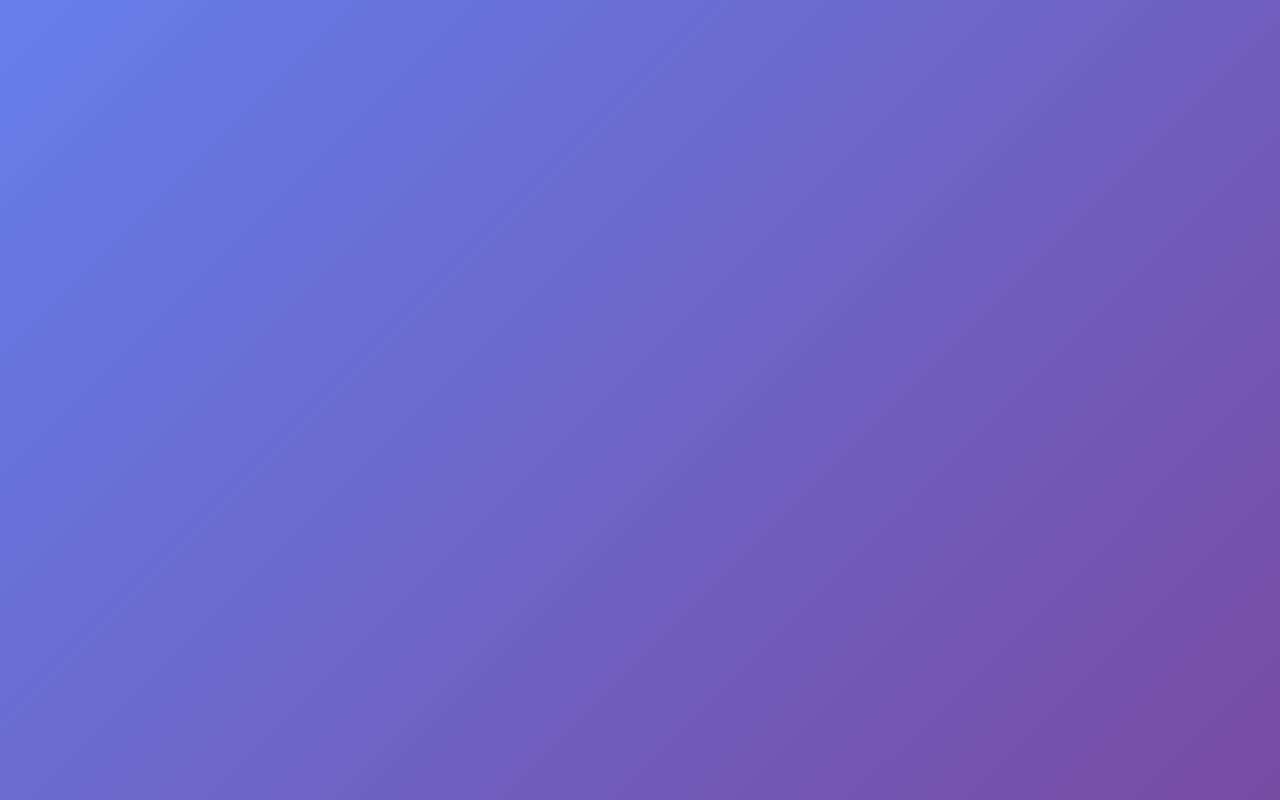
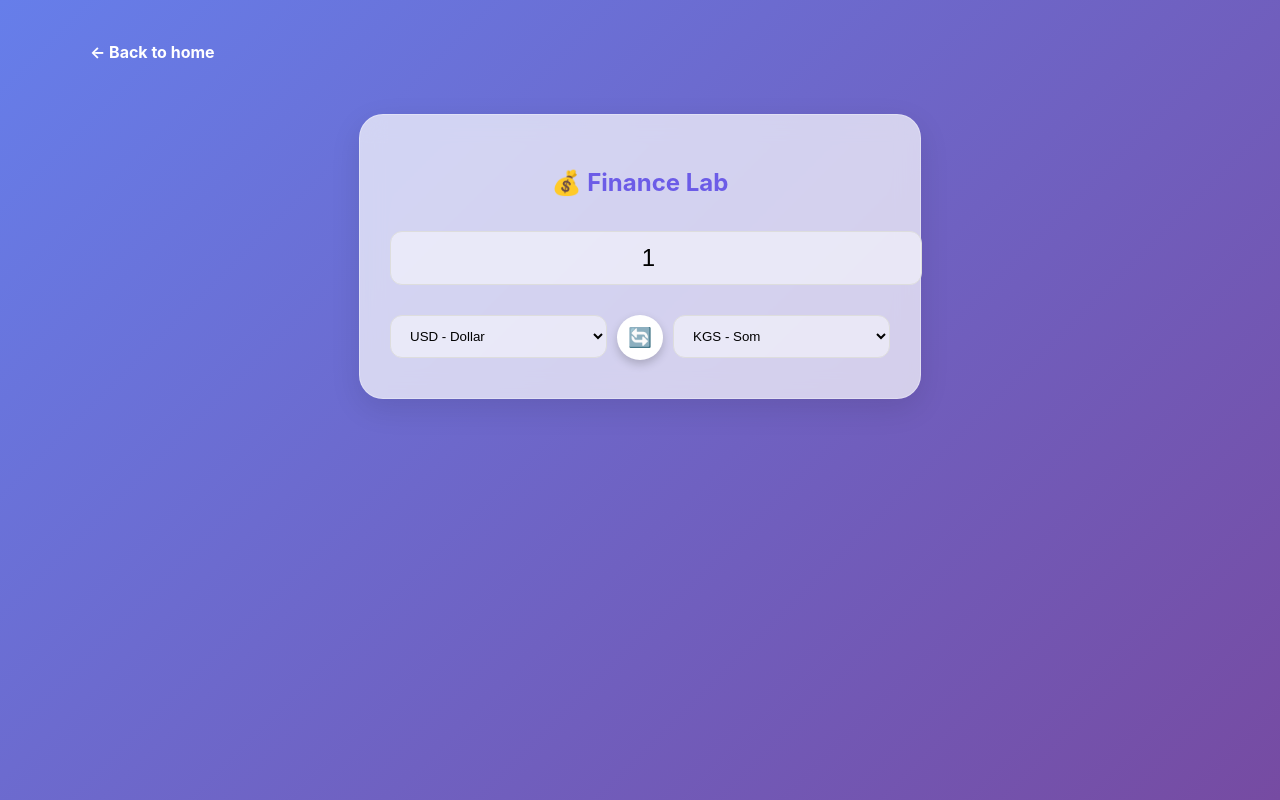
Before and after one commit to zarifull/React-Labs, a React (Vite) app: page /currency in a window 1280 px wide. Before the commit this address had no page. Built offline with nearby package versions, Linux system fonts and the light colour scheme; no server answers.

Commit message:
🚀 feat: added Currency Converter with a sober swap button and fixed Link reference errors

```diff
--- a/src/App.jsx
+++ b/src/App.jsx
@@ -4,6 +4,7 @@ import Home from './Home';
 import Weather from './Weather';
 import Lesson1 from './Lesson1';
 import TaskManager from './taskManager';
+import CurrencyConverter from './CurrencyConverter';
 function App() {
   return (
     <BrowserRouter>
@@ -11,8 +12,8 @@ function App() {
         <Route path="/" element={<Home />} />
         <Route path="/team-dashboard" element={<Lesson1 />} />
         <Route path="/task-manager" element={<TaskManager />} />
-
         <Route path="/weather" element={<Weather />} />
+        <Route path='/currency' element={<CurrencyConverter />}/>
       </Routes>
     </BrowserRouter>
   );
--- /dev/null
+++ b/src/CurrencyConverter.jsx
@@ -0,0 +1,112 @@
+import React, { use, useEffect, useState } from 'react';
+import { Link } from 'react-router-dom';
+
+const CurrencyConverter = () => {
+    const [amount,setAmount]= useState(1);
+    const [fromCurrency,setFromCurrency]=useState('USD');
+    const [toCurrency,setToCurrency]=useState('KGZ');
+    const [exchangeRate,setExchangeRate]=useState(null);
+    const [convertedAmount,setConvertedAmount]=useState(null);
+
+    const swapCurrencies = () => {
+        setFromCurrency(toCurrency);
+        setToCurrency(fromCurrency);
+    }
+    useEffect(() => {
+        const fetchRate = async () => {
+            try {
+                const response = await fetch(`https://api.exchangerate-api.com/v4/latest/${fromCurrency}`);
+                const data = await response.json();
+                setExchangeRate(data.rates[toCurrency]);
+            } catch (error) {
+                console.log("Error fetching exchange rate:", error);
+            }
+        };
+        fetchRate();
+    }, [fromCurrency, toCurrency,amount]);
+
+    useEffect(()=>{
+        if(exchangeRate){
+            setConvertedAmount((amount * exchangeRate).toFixed(2));
+        }
+    },[amount, exchangeRate]);
+  return (
+    <div className='container'>
+      <Link to='/' style={{color: 'white', fontWeight:'bold'}}>← Back to home</Link>
+      <div className="task-container" style={{ maxWidth: '500px', margin: '50px auto' }}>
+                <h2 style={{ color: '#6c5ce7', textAlign: 'center' }}>💰 Finance Lab</h2>
+
+                <div style={{ display: 'flex', flexDirection: 'column', gap: '20px', marginTop: '30px' }}>
+                    <input
+                        type="number"
+                        value={amount}
+                        onChange={(e) => setAmount(e.target.value)}
+                        className="weather-input"
+                        style={{ width: '100%', fontSize: '1.5rem', textAlign: 'center' }}
+                    />
+
+                    <div style={{ display: 'flex', gap: '10px' }}>
+                        <select
+                            value={fromCurrency}
+                            onChange={(e) => setFromCurrency(e.target.value)}
+                            className="weather-input"
+                        >
+                            <option value="USD">USD - Dollar</option>
+                            <option value="EUR">EUR - Euro</option>
+                            <option value="KGS">KGS - Som</option>
+                            <option value="RUB">RUB - Ruble</option>
+                        </select>
+
+                        <button
+                        onClick={swapCurrencies}
+                        style={{
+                            background: 'white',
+                            border: 'none',
+                            borderRadius: '50%',
+                            width: '45px',
+                            height: '45px',
+                            cursor: 'pointer',
+                            fontSize: '1.2rem',
+                            display: 'flex',
+                            alignItems: 'center',
+                            justifyContent: 'center',
+                            flexShrink: 0,
+                            boxShadow: '0 4px 10px rgba(0,0,0,0.2)',
+                            transition: 'transform 0.2s'
+                        }}
+                        onMouseEnter={(e) => e.target.style.transform = 'rotate(180deg)'}
+                        onMouseLeave={(e) => e.target.style.transform = 'rotate(0deg)'}
+                    >
+                        🔄
+                    </button>
+                        <select
+                            value={toCurrency}
+                            onChange={(e) => setToCurrency(e.target.value)}
+                            className="weather-input"
+                        >
+                            <option value="KGS">KGS - Som</option>
+                            <option value="USD">USD - Dollar</option>
+                            <option value="EUR">EUR - Euro</option>
+                            <option value="TRY">TRY - Lira</option>
+                        </select>
+                    </div>
+
+                    {convertedAmount && (
+                        <div style={{
+                            textAlign: 'center',
+                            padding: '20px',
+                            background: 'rgba(255,255,255,0.2)',
+                            borderRadius: '15px'
+                        }}>
+                            <h3 style={{ color: '#495057', margin: 0 }}>Result:</h3>
+                            <h1 style={{ color: '#6c5ce7', margin: '10px 0' }}>{convertedAmount} {toCurrency}</h1>
+                        </div>
+                    )}
+
+                </div>
+            </div>
+    </div>
+  )
+}
+
+export default CurrencyConverter
--- a/src/Home.jsx
+++ b/src/Home.jsx
@@ -57,6 +57,7 @@ const Home = () => {
                         </Link>
                         <span style={badgeStyle}>State Management, CRUD operations</span>
                     </li>
+                    <li style={{ marginBottom: '15px' }}><Link to='/currency' style={{ textDecoration: 'none', color: '#3498db', fontWeight: 'bold' }}>💰 Currency Converter</Link> <span style={badgeStyle}>API, Math, Real-time Data</span></li>
                 </ul>
               </div>
           </div>
```
